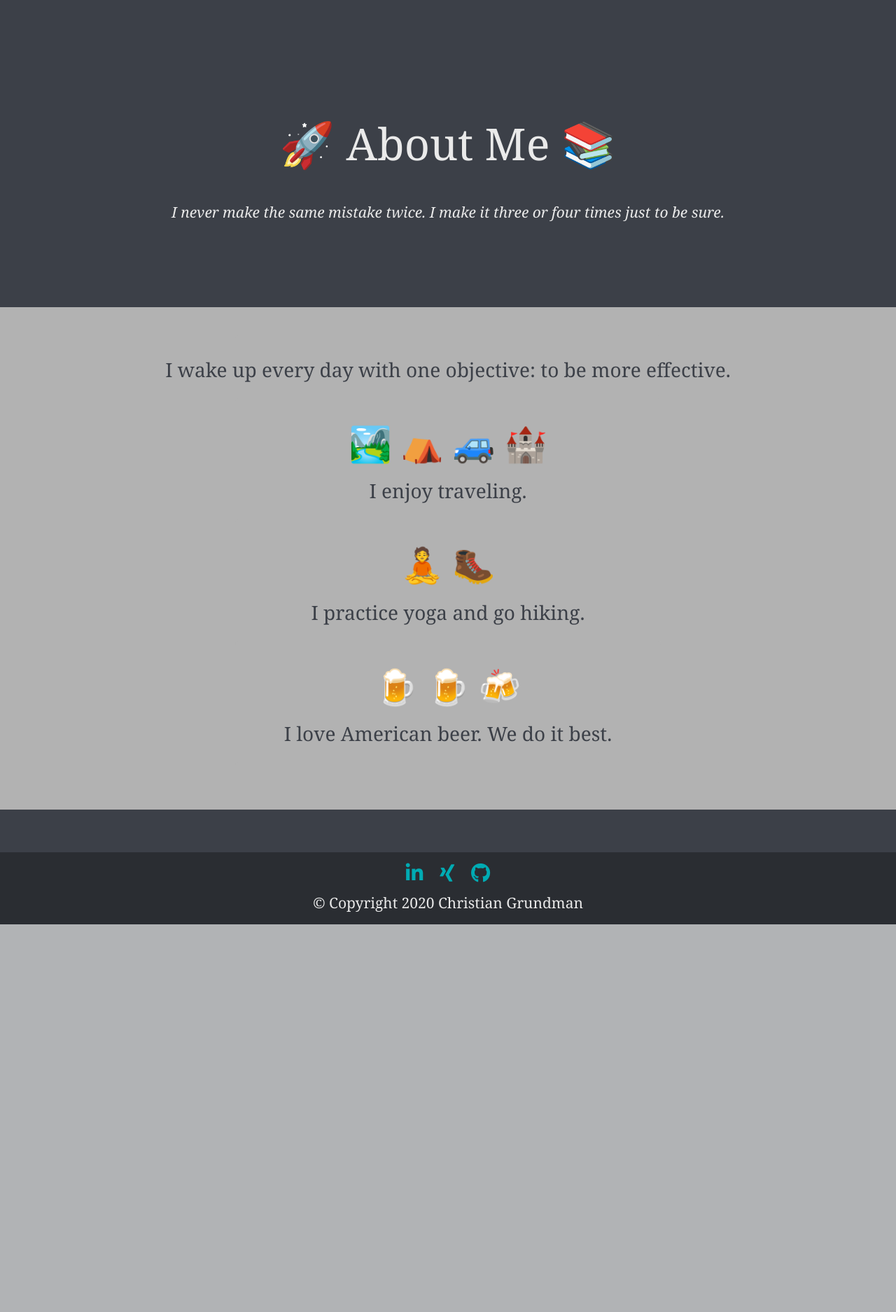
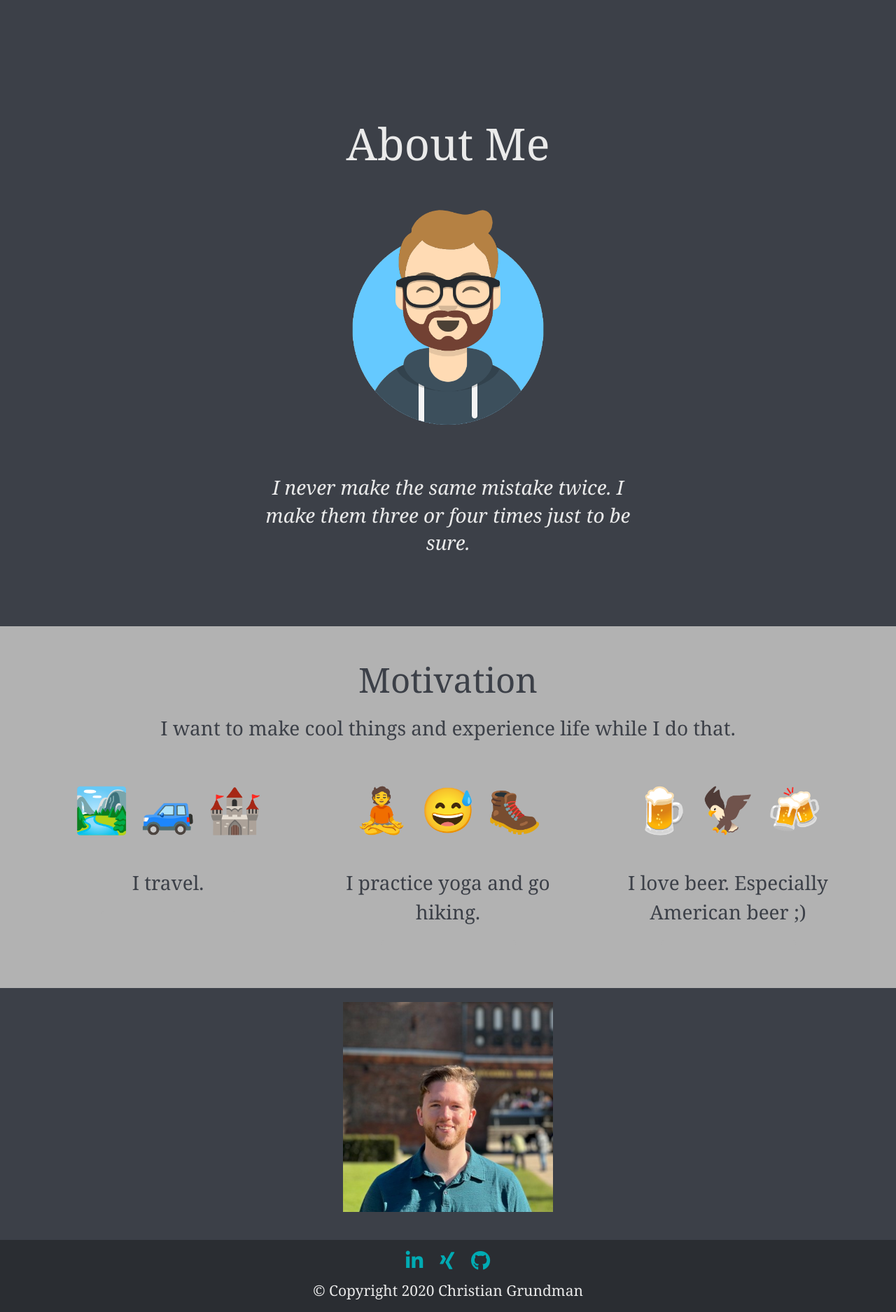
Before and after one commit to cgrundman/christian-grundman-website, a Flask app: template templates/about.html in a window 1280 px wide. Shown: the part 52-1927 px from the top of the page at 70% size. Before the commit the page ends 1373 px from the top, so only its background shows below. Run offline with Flask 2, Linux system fonts and the light colour scheme; the template is opened without the code that fills it: most values are stand-ins (such as "Sample title", 1, 10 or a date in 2020); some libraries are stand-ins or nearby versions.

Commit message:
updated avatar images, and about me page structure

```diff
--- a/static/css/styles.css
+++ b/static/css/styles.css
@@ -92,7 +92,7 @@ section {
 
 .img_thumbnail {
     width: 300px;
-    height: 300px;
+    height: auto;
     object-fit:cover;
 }
 
@@ -168,6 +168,8 @@ section {
 
 .lead {
     font-style: italic;
+    font-size: 2em;
+    margin: 70px 25% 0px;
 }
 
 /* Background Image */
--- a/templates/about.html
+++ b/templates/about.html
@@ -19,8 +19,9 @@
 <section id="title">
     <div class="container-fluid text-center">
         <div class="container">
-            <h1 class="display-4">🚀 About Me 📚️</h1>
-            <h4 class="lead">I never make the same mistake twice. I make it three or four times just to be sure.</h4>
+            <h1 class="display-4">About Me</h1>
+            <img class="img_thumbnail" src="{{url_for('static', filename='images/christian-casual.png')}}" alt="Me">
+            <h4 class="lead">I never make the same mistake twice. I make them three or four times just to be sure.</h4>
         </div>
     </div>
 </section>
@@ -29,22 +30,23 @@
 <section id="content">
     <div class="container-fluid text-center">
         <div class="row">
-            <hr class="my-4">
-
-            <h4>I wake up every day with one objective: to be more effective.</h4>
-            <hr class="my-4">
-
-            <h2 class="display-4">🏞️ ⛺ 🚙 🏰</h2>
-            <h4>I enjoy traveling.</h4>
-            <hr class="my-4">
-
-            <h2 class="display-4">🧘 🥾</h2>
-            <h4>I practice yoga and go hiking.</h4>
-            <hr class="my-4">
-
-            <h2 class="display-4">🍺 🍺 🍻</h2>
-            <h4>I love American beer. We do it best.</h4>
-            <hr class="my-4">
+            <h2>Motivation</h2>
+            <h4>I want to make cool things and experience life while I do that.</h4>
+            <div class="col-sm-6 col-md-4">
+                <h1 class="display-4">🏞️ 🚙 🏰</h1>
+                <h4>I travel.</h4>
+                <hr class="my-4">
+            </div>
+            <div class="col-sm-6 col-md-4">
+                <h1 class="display-4">🧘 😅 🥾</h1>
+                <h4>I practice yoga and go hiking.</h4>
+                <hr class="my-4">
+            </div>
+            <div class="col-sm-6 col-md-4">
+                <h1 class="display-4">🍺 🦅 🍻</h1>
+                <h4>I love beer. Especially American beer ;)</h4>
+                <hr class="my-4">
+            </div>
         </div>
     </div>
 </section>
@@ -53,8 +55,8 @@
 <section id="base-content">
     <div class="container-fluid text-center">
         <div class="row">
-            <div class="col-lg-6 text-center">
-
+            <div class="text-center">
+                <img class="img_thumbnail" src="{{url_for('static', filename='images/christian.jpg')}}" alt="Me">
             </div>
         </div>
     </div>
```
Also changed, not shown: static/images/christian-casual.png (added), static/images/christian.png.
